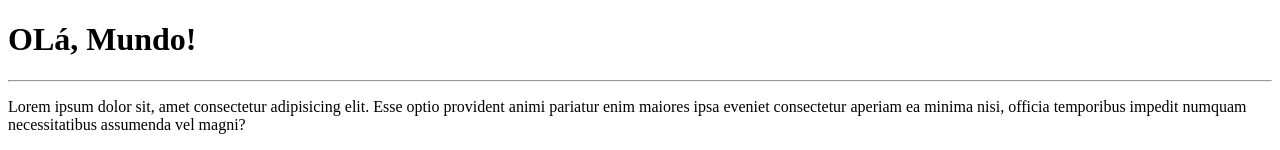
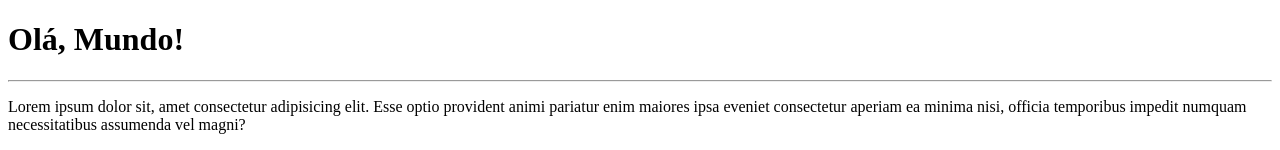
Before and after one commit to matheusdiorio1/Hello-World, a plain HTML site: page site-exemplo/index.html in a window 1280 px wide. Shown: the top 150 px of the page. Drawn offline with Linux system fonts and the light colour scheme.

Commit message:
Correção Ortográfica

```diff
--- a/site-exemplo/index.html
+++ b/site-exemplo/index.html
@@ -6,7 +6,7 @@
     <title>Meu Primeiro site em repositório</title>
 </head>
 <body>
-    <h1>OLá, Mundo!</h1>
+    <h1>Olá, Mundo!</h1>
     <hr>
     <p>Lorem ipsum dolor sit, amet consectetur adipisicing elit. Esse optio provident animi pariatur enim maiores ipsa eveniet consectetur aperiam ea minima nisi, officia temporibus impedit numquam necessitatibus assumenda vel magni?</p>
 
```
